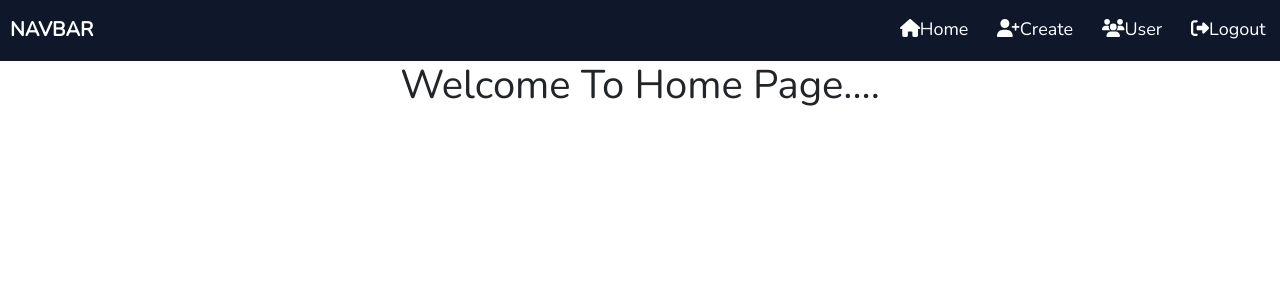
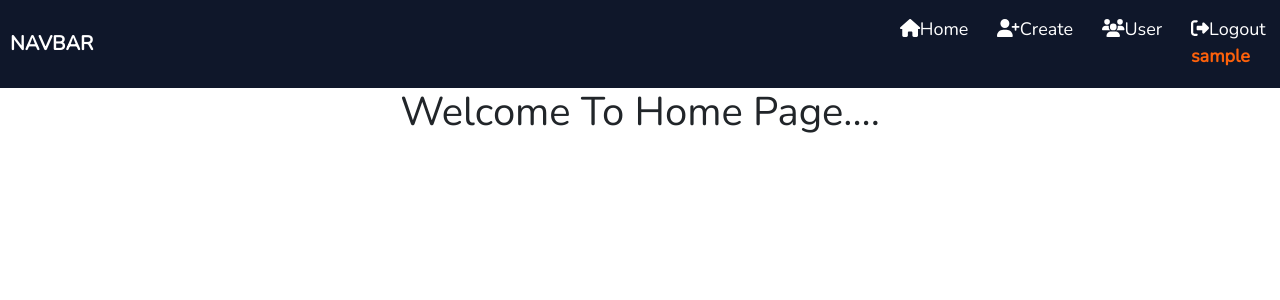
Before and after one commit to C00deian/Client-Admin-Panel, a React (Create React App) app in the folder client/: page / in a window 1280 px wide. Shown: the top 300 px of the page. Built offline with nearby package versions, Linux system fonts and the light colour scheme; sample sign-in values are in the browser's storage; a web font is replaced by a local one.

Commit message:
dynamic Admin name

```diff
--- a/client/src/App.js
+++ b/client/src/App.js
@@ -35,6 +35,7 @@ export default function App() {
 
 </Route>
           {/* Other routes */}
+
           <Route path="/login" element={<Signin />} />
           <Route path="/signup" element={<Signup />} />
           {/* Define other routes here */}
--- a/client/src/components/ClientList.js
+++ b/client/src/components/ClientList.js
@@ -5,7 +5,7 @@ import { FontAwesomeIcon } from '@fortawesome/react-fontawesome';
 import { faEdit, faTrash } from '@fortawesome/free-solid-svg-icons';
 import { Link } from 'react-router-dom';
 import { BASEURL } from './constent';
-import NavBarManu from './NavBarManu';
+import NavBarManu from './Navbar/NavBarManu';
 
 function ClientList() {
 
--- a/client/src/components/ClientUpdate.js
+++ b/client/src/components/ClientUpdate.js
@@ -1,5 +1,5 @@
 import React, { useEffect, useState } from 'react';
-import NavBarManu from './NavBarManu';
+import NavBarManu from './Navbar/NavBarManu';
 import { BASEURL } from './constent';
 import { useParams } from 'react-router-dom';
 
--- a/client/src/components/CreateClient.js
+++ b/client/src/components/CreateClient.js
@@ -1,5 +1,5 @@
 import React, { useState } from 'react';
-import NavBarManu from './NavBarManu';
+import NavBarManu from './Navbar/NavBarManu';
 import { BASEURL } from './constent';
 
 import { validateEmail, validateMobileNumber, validateName, validateDate  ,validateMessage} from '../components/Form_Validator';
--- a/client/src/components/Home.js
+++ b/client/src/components/Home.js
@@ -1,5 +1,5 @@
 import React, { Component } from 'react';
-import NavBarManu from './NavBarManu'
+import NavBarManu from './Navbar/NavBarManu'
 class Home extends Component {
     render() {
         return (
--- a/client/src/components/NavBarManu.js
+++ b/client/src/components/Navbar/NavBarManu.js
@@ -9,8 +9,8 @@ import {
   faUsers,
   faUser,
 } from '@fortawesome/free-solid-svg-icons';
-import { ReactComponent as HamburgerIcon } from '../components/assets/icons/hamburger.svg';
-import { ReactComponent as CrossIcon } from '../components/assets/icons/close-icon.svg';
+import { ReactComponent as HamburgerIcon } from '../../components/assets/icons/hamburger.svg';
+import { ReactComponent as CrossIcon } from '../../components/assets/icons/close-icon.svg';
 import './navbar.css';
 
 const MyNavbar = () => {
@@ -53,10 +53,10 @@ const MyNavbar = () => {
                 User
               </Link>
             </li>
-            <li>
+            <li >
               <Link to="/login" onClick={Logout}>
                 <FontAwesomeIcon icon={faSignOutAlt} />
-                Logout
+                Logout <li className='username'>{JSON.parse(auth).username}</li>
               </Link>
             </li>
           </>
--- a/client/src/components/navbar.css
+++ b/client/src/components/Navbar/navbar.css
@@ -87,4 +87,13 @@ nav .menu {
   nav ul li a {
       margin: 0.2rem 0.5rem;
   }
+
+
 }
+
+.username{
+  display: flex;
+  color: #fc610b;
+  font-weight: 600;
+
+}
--- a/client/src/components/Signin.js
+++ b/client/src/components/Signin.js
@@ -1,5 +1,5 @@
 import React, { useState } from 'react';
-import NavBarManu from './NavBarManu';
+import NavBarManu from './Navbar/NavBarManu';
 import { BASEURL } from './constent';
 import { Link, useNavigate } from 'react-router-dom'
 
--- a/client/src/components/Signup.js
+++ b/client/src/components/Signup.js
@@ -1,6 +1,6 @@
 import React, { useEffect, useState } from 'react';
 import { Link, useNavigate } from 'react-router-dom'
-import NavBarManu from './NavBarManu';
+import NavBarManu from './Navbar/NavBarManu';
 import { BASEURL } from './constent';
 function Signup() {
 
```
Also changed, not shown: client/src/components/Shimmer/Shimmer.js (added, +28 -0 lines), 1 other file (tests, documents, lock files or other folders).
